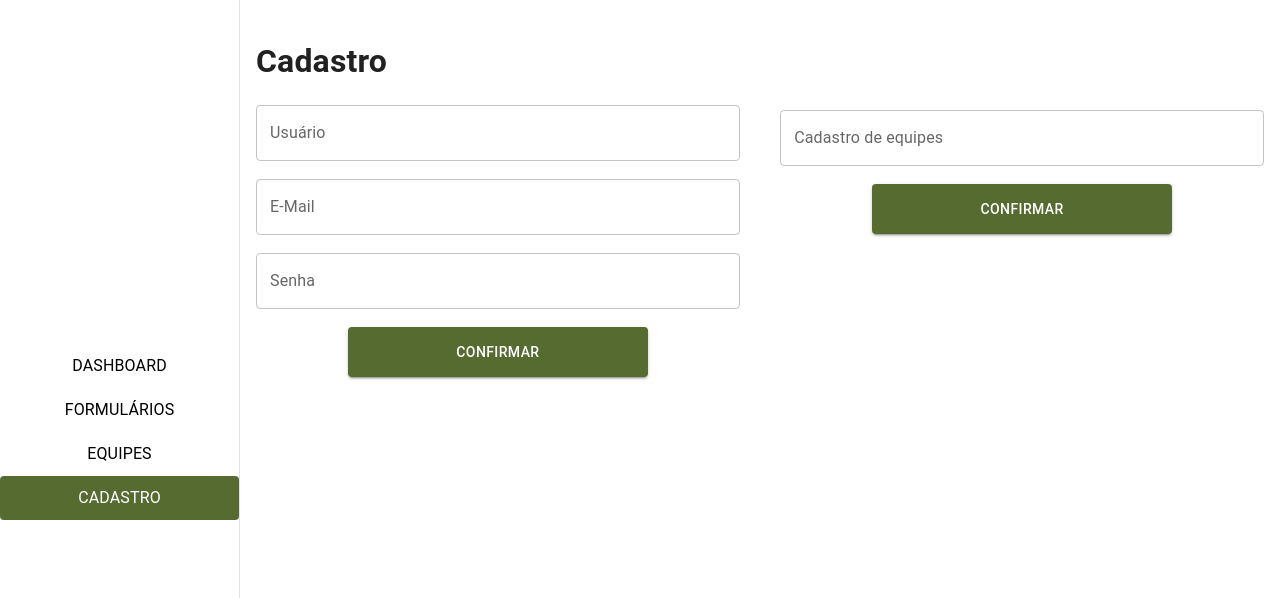
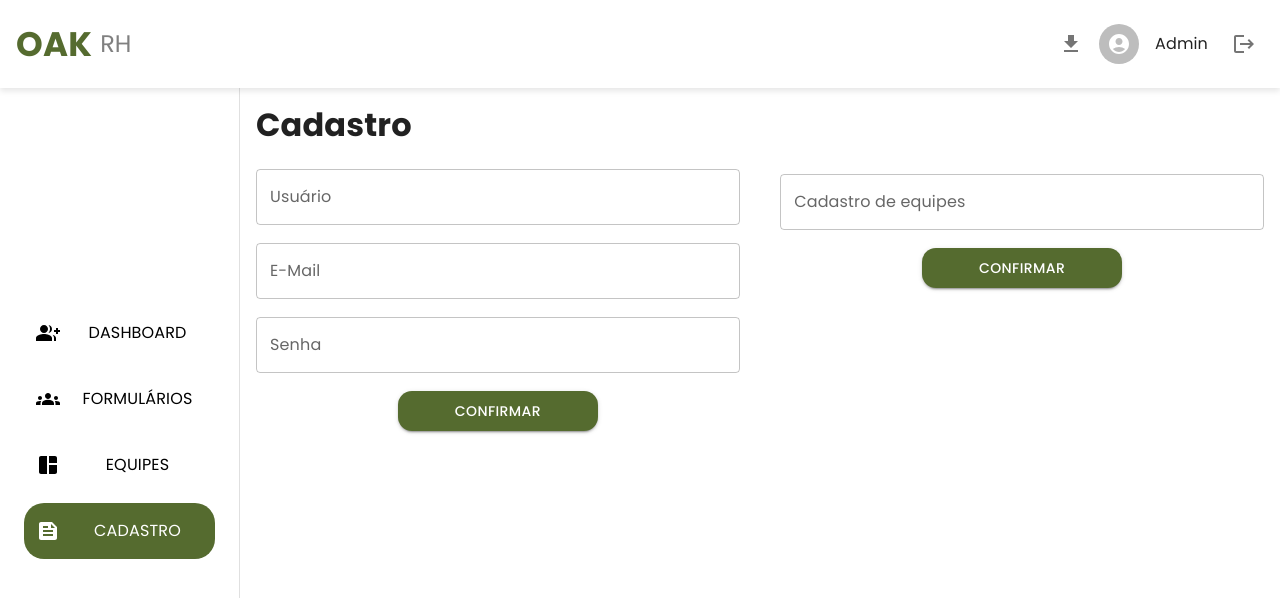
Before and after one commit to Phoenix-Team-Fatec/OAK-RH, a React (Vite) app in the folder frontend/: page /cadastro in a window 1280 px wide. Shown: the top 598 px of the page. Built offline with nearby package versions, Linux system fonts and the light colour scheme; sample sign-in values are in the browser's storage.

Commit message:
Melhoria botão sidebar e botoes cadastro

```diff
--- a/frontend/src/components/CadastroUser/CadastroUser.tsx
+++ b/frontend/src/components/CadastroUser/CadastroUser.tsx
@@ -4,6 +4,7 @@ import { TextField, Button, Dialog, DialogTitle, DialogContent, DialogActions, A
 import Sidebar from '../SideBar/sidebar';
 import './index.css';  // Importando o CSS
 import { registerTeam, registerUser } from './cadastro';
+import TopMenu from '../Menu/menu';
 
 const CadastroUser: React.FC = () => {
 
@@ -78,6 +79,7 @@ const CadastroUser: React.FC = () => {
 
   return (
     <>
+      <TopMenu/>
       <Box className="container">
         <Sidebar />
 
--- a/frontend/src/components/CadastroUser/index.css
+++ b/frontend/src/components/CadastroUser/index.css
@@ -1,4 +1,7 @@
 /* CadastroUser.css */
+*{
+  font-family: "Poppins", sans-serif;
+}
 
 body {
     font-family: Arial, sans-serif;
@@ -18,6 +21,7 @@ body {
   }
 
   .main-content {
+    margin-top: 5%;
     flex-grow: 1;  /* Para o conteúdo principal ocupar o espaço restante */
     padding: 16px;
   }
@@ -39,14 +43,29 @@ body {
   }
 
   .button {
-    background-color: #556B2F !important;
-    color: white;
-    width: 300px;
-    height: 50px;
+    border-radius: 14px !important;
+    font-size: 1.2rem;
+    padding: 10px 20px;
+    background-color:  #556B2F!important;          /* Cor de fundo inicial */
+    color: white;                       /* Cor do texto */
+    transition: transform 0.3s ease, background-color 0.3s ease;
     display: flex;
-    justify-content: center; /* Centraliza o conteúdo do botão */
+    justify-content: center;
     align-items: center;
+    width: 200px;
+    height: 40px;
   }
+
+  .button:hover {
+    transform: scale(1.05);             /* Efeito de zoom no hover */
+    background-color:  #6B8E23 !important;          /* Cor de fundo ao passar o mouse */
+  }
+
+  .button:focus {
+    outline: none;
+    box-shadow: 0 0 0 3px rgba(107, 142, 35, 0.5); /* Efeito ao focar no botão */
+  }
+
 
   .form-column2{
     display: flex;
--- a/frontend/src/components/Menu/menu.tsx
+++ b/frontend/src/components/Menu/menu.tsx
@@ -40,12 +40,12 @@ export default function TopMenu() {
         justifyContent: 'space-between',
         backgroundColor: '#fff', // Adiciona cor de fundo para sobrepor
         p: 2,
-        boxShadow: '0 4px 8px rgba(0, 0, 0, 0.1)', // Opcional: Adiciona sombra para destaque
+        boxShadow: '0 3px 6px rgba(0, 0, 0, 0.1)', // Opcional: Adiciona sombra para destaque
       }}
     >
       {/* Logo e Botão Voltar */}
       <Box sx={{ display: 'flex', alignItems: 'center' }}>
-        <Typography variant="h4" sx={{ fontWeight: 'bold', color: 'green', mr: 1 }}>OAK</Typography>
+        <Typography variant="h4" sx={{ fontWeight: 'bold', color: '#556B2F', mr: 1 }}>OAK</Typography>
         <Typography variant="h5" sx={{ color: 'grey', mr: 3 }}>RH</Typography>
       </Box>
 
--- a/frontend/src/components/SideBar/index.css
+++ b/frontend/src/components/SideBar/index.css
@@ -1,6 +1,10 @@
 /* Estilo base para os botões da sidebar */
+*{
+  font-family: "Poppins", sans-serif;
+}
+
 .sidebar-button {
-    background-color: white; /* Cor branca para o fundo */
+  background-color: white;
   border-radius: 50px;
   gap: 12px;
   color: black;
@@ -8,10 +12,14 @@
   display: flex;
   justify-content: flex-start;
   padding: 12px;
-    width: 100%;
-    text-transform: none; /* Evita texto em maiúsculas */
-    transition: background-color 0.3s;
+  width: 80%; /* Define a largura em 80% */
+  margin: 0 auto; /* Centraliza os botões */
+  text-transform: none;
+  transition: background-color 0.3s, transform 0.3s ease;
+
 }
+
+
 
   /* Estilo para o texto */
   .sidebar-button .MuiListItemText-root {
@@ -21,17 +29,32 @@
   /* Estilo para hover */
   .sidebar-button:hover {
     background-color: #6B8E23; /* Cor verde mais clara no hover */
+    transform: scale(1.05); /* Aplica um leve zoom de 5% */
+    transition: transform 0.3s ease; /* Transição suave do efeito */
   }
 
+
   .sidebar-button:hover .MuiListItemText-root {
+    color: white; /* Texto fica branco no hover */
+  }
+
+  .sidebar-button:hover .icone_sidebar {
     color: white; /* Texto fica branco no hover */
   }
 
   /* Estilo para o botão ativo */
   .sidebar-button.active {
     background-color: #556B2F; /* Cor de fundo verde musgo quando ativo */
+
   }
 
   .sidebar-button.active .MuiListItemText-root {
     color: white; /* Texto branco para o botão ativo */
   }
+  .sidebar-button.active .icone_sidebar {
+    color: white; /* Texto branco para o botão ativo */
+  }
+
+  .icone_sidebar{
+    color: black;
+  }
--- a/frontend/src/components/SideBar/sidebar.tsx
+++ b/frontend/src/components/SideBar/sidebar.tsx
@@ -1,14 +1,18 @@
 import * as React from 'react';
 import { Box, Drawer, List, ListItemText, Toolbar, Button } from '@mui/material';
 import { useLocation, useNavigate } from 'react-router-dom';
-import './index.css'; // Importe o arquivo CSS
+import './index.css';
+// Ícones
+import GroupAddIcon from '@mui/icons-material/GroupAdd';
+import GroupsIcon from '@mui/icons-material/Groups';
+import SpaceDashboardIcon from '@mui/icons-material/SpaceDashboard';
+import FeedIcon from '@mui/icons-material/Feed';
 
 const drawerWidth = 240;
 
 const Sidebar: React.FC = () => {
   const navigate = useNavigate();
   const location = useLocation();
-
   const is_admin = localStorage.getItem('is_admin') === 'true';
 
   return (
@@ -24,7 +28,6 @@ const Sidebar: React.FC = () => {
             flexDirection: 'column',
             justifyContent: 'center',
             height: '100vh',
-
           },
         }}
         variant="permanent"
@@ -35,42 +38,76 @@ const Sidebar: React.FC = () => {
           {/* Botão Dashboard */}
           <Button
             onClick={() => navigate('/dashboardAdmin')}
-            fullWidth
+            sx={{
+              width: '80%',  // Define a largura dos botões em 80% da sidebar
+              margin: '10px auto',  // Centraliza os botões e define espaçamento
+              display: 'flex',
+              justifyContent: 'flex-start',
+              padding: '12px',
+              borderRadius: '20px',
+              transition: 'transform 0.3s ease',  // Transição suave para o efeito de hover
+            }}
             className={`sidebar-button ${location.pathname === '/dashboardAdmin' ? 'active' : ''}`}
           >
+            <GroupAddIcon className='icone_sidebar' />
             <ListItemText primary="Dashboard" />
           </Button>
 
           {/* Botão Formulários */}
           <Button
             onClick={() => navigate('/formsAdmin')}
-            fullWidth
+            sx={{
+              width: '80%',
+              margin: '10px auto',
+              display: 'flex',
+              justifyContent: 'flex-start',
+              padding: '12px',
+              borderRadius: '20px',
+              transition: 'transform 0.3s ease',
+            }}
             className={`sidebar-button ${location.pathname === '/formsAdmin' ? 'active' : ''}`}
           >
+            <GroupsIcon className='icone_sidebar' />
             <ListItemText primary="Formulários" />
           </Button>
 
           {/* Botão Equipes */}
           <Button
             onClick={() => navigate('/equipesAdmin')}
-            fullWidth
+            sx={{
+              width: '80%',
+              margin: '10px auto',
+              display: 'flex',
+              justifyContent: 'flex-start',
+              padding: '12px',
+              borderRadius: '20px',
+              transition: 'transform 0.3s ease',
+            }}
             className={`sidebar-button ${location.pathname === '/equipesAdmin' ? 'active' : ''}`}
           >
+            <SpaceDashboardIcon className='icone_sidebar' />
             <ListItemText primary="Equipes" />
           </Button>
 
           {/* Botão Cadastro */}
-
-         { is_admin && (
+          {is_admin && (
             <Button
               onClick={() => navigate('/cadastro')}
-            fullWidth
+              sx={{
+                width: '80%',
+                margin: '10px auto',
+                display: 'flex',
+                justifyContent: 'flex-start',
+                padding: '12px',
+                borderRadius: '20px',
+                transition: 'transform 0.3s ease',
+              }}
               className={`sidebar-button ${location.pathname === '/cadastro' ? 'active' : ''}`}
             >
+              <FeedIcon className='icone_sidebar' />
               <ListItemText primary="Cadastro" />
             </Button>
-         )
-}
+          )}
         </List>
       </Drawer>
     </Box>
--- a/frontend/src/index.css
+++ b/frontend/src/index.css
@@ -0,0 +1,3 @@
+*{
+    font-family: "Poppins", sans-serif !important;
+}
```
Also changed, not shown: frontend/src/components/Menu/index.css (added). Lines whose indentation alone changed are shown as unchanged.
